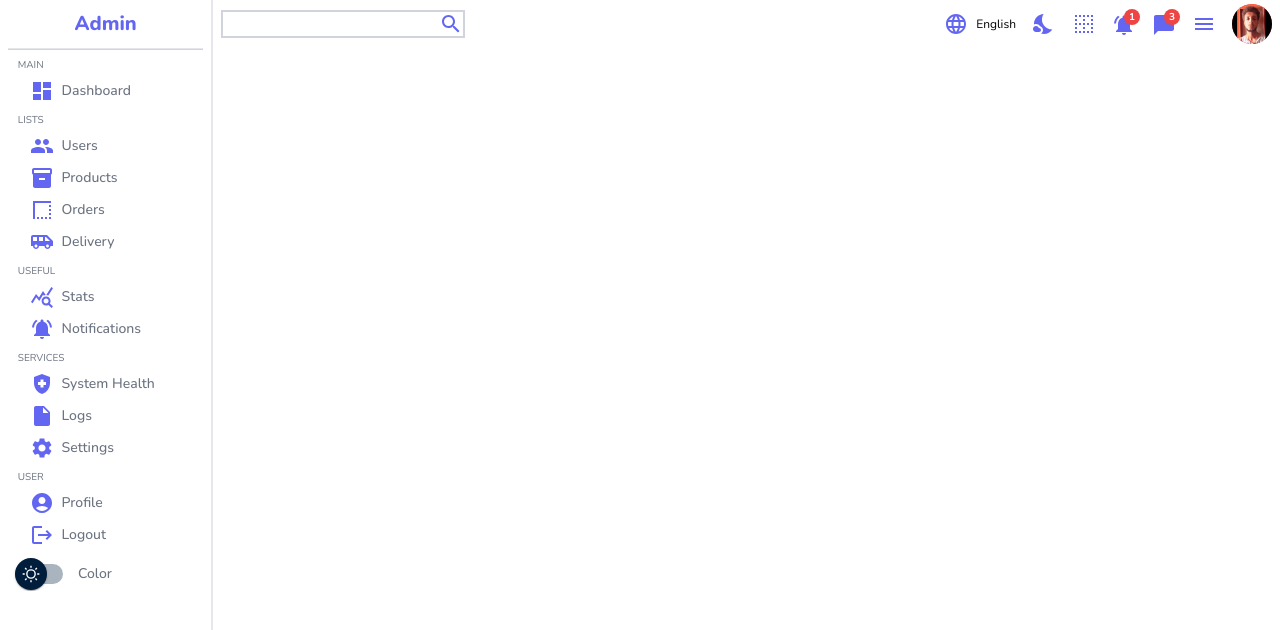
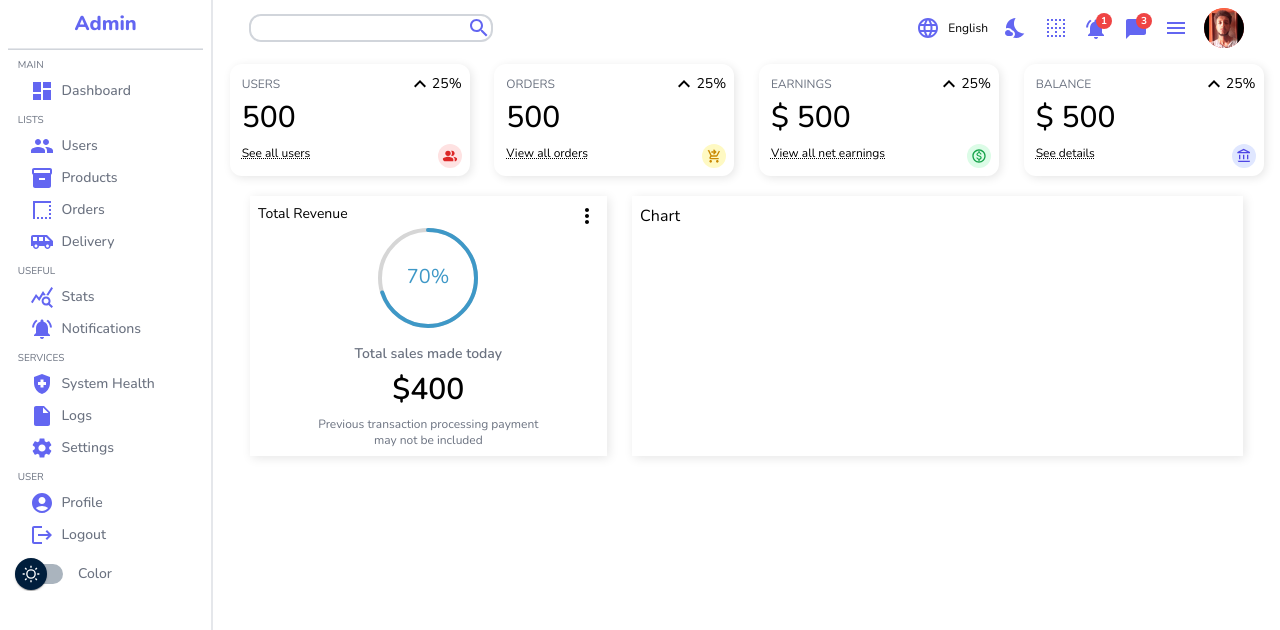
Before and after one commit to liferacer23/Adminstrator, a React (Create React App) app: page / in a window 1280 px wide. Shown: the top 630 px of the page. Built offline with nearby package versions, Linux system fonts and the light colour scheme.

Commit message:
added widgets and chart components

```diff
--- a/package.json
+++ b/package.json
@@ -14,6 +14,7 @@
     "framer-motion": "^6.3.11",
     "postcss": "^8.4.14",
     "react": "^18.2.0",
+    "react-circular-progressbar": "^2.0.4",
     "react-dom": "^18.2.0",
     "react-router-dom": "^6.3.0",
     "react-scripts": "5.0.1",
--- /dev/null
+++ b/src/components/Chart.js
@@ -0,0 +1,7 @@
+import React from 'react'
+
+export default function Chart() {
+  return (
+    <div className='shadow-3xl w-[60%] p-2'>Chart</div>
+  )
+}
--- a/src/components/Container.js
+++ b/src/components/Container.js
@@ -1,9 +1,21 @@
 import NavBar from "../components/NavBar";
-
+import Widget from "./Widget";
+import Featured from "./Featured";
+import Chart from "./Chart";
 export default function Container() {
   return (
-    <div className='lg:w-5/6 md:w-full sm-w:full flex flex-col'>
-      <NavBar/>
+    <div className="lg:w-5/6 md:w-full sm-w:full flex flex-col p-1">
+      <NavBar />
+      <div className="flex flex-wrap justify-around mt-3">
+        <Widget type="users" />
+        <Widget type="orders" />
+        <Widget type="earnings" />
+        <Widget type="balance" />
       </div>
-  )
+      <div className="flex justify-around p-2 mt-3 mx-3">
+        <Featured />
+        <Chart />
+      </div>
+    </div>
+  );
 }
--- /dev/null
+++ b/src/components/Featured.js
@@ -0,0 +1,24 @@
+import React from "react";
+import MoreVertIcon from "@mui/icons-material/MoreVert";
+import { CircularProgressbar } from "react-circular-progressbar";
+import "react-circular-progressbar/dist/styles.css";
+export default function Featured() {
+  return (
+    <div className="shadow-3xl flex flex-col p-2 w-[35%]">
+      <div className="flex justify-between">
+        <h1 className="text-sm">Total Revenue</h1>
+        <MoreVertIcon className="cursor-pointer text-sm" />
+      </div>
+      <div className="flex flex-col space-y-4 items-center">
+        <div className="w-[100px] h-[100px]">
+          <CircularProgressbar value={70} text="70%" strokeWidth={4} />
+        </div>
+        <div className="flex flex-col items-center space-y-2 ">
+          <h1 className="text-sm font-semibold text-gray-500">Total sales made today</h1>
+          <h1 className="text-3xl font-semibold">$400</h1>
+          <h1 className="text-xs text-center text-gray-500 w-[70%]">Previous transaction processing payment may not be included</h1>
+        </div>
+      </div>
+    </div>
+  );
+}
--- a/src/components/NavBar.js
+++ b/src/components/NavBar.js
@@ -9,11 +9,11 @@ import avatar from "../Images/avatar.jpg"
 
 export default function NavBar() {
   return (
-    <div className="w-full flex items-center justify-between p-2 h-12">
-      <div className="border-2 border-gray-300">
-        <div className="flex items-center gap-1 w-full h-full">
-          <input className="outline-none pl-2" type="text" />
-          <SearchIcon className="cursor-pointer text-indigo-500" />
+    <div className="px-8 md:w-full flex xs:w-screen md:flex-row xs:flex-col xs:h-24 xs:items-center items-center justify-between p-2 md:h-12">
+      <div className="border-2 border-gray-300 rounded-xl">
+        <div className="flex items-center gap-1 w-full h-full rounded-xl">
+          <input className="outline-none pl-2 rounded-xl" type="text" />
+          <SearchIcon className="cursor-pointer text-indigo-500  w-[25px] h-[25px]" />
         </div>
       </div>
       <div>
--- /dev/null
+++ b/src/components/Widget.js
@@ -0,0 +1,76 @@
+import React from "react";
+import KeyboardArrowUpIcon from "@mui/icons-material/KeyboardArrowUp";
+import PeopleAltIcon from "@mui/icons-material/PeopleAlt";
+import AccountBalanceWalletOutlinedIcon from "@mui/icons-material/AccountBalanceOutlined";
+import ShoppingCartOutlinedIcon from "@mui/icons-material/ShoppingCartCheckoutOutlined";
+import MonetizationOutlinedIcon from "@mui/icons-material/MonetizationOnOutlined";
+export default function Widget({ type }) {
+  let data;
+  const amount=500;
+  const percentage=25;
+
+  switch (type) {
+    case "users":
+      data = {
+        title: "USERS",
+        isMoney: false,
+        link: "See all users",
+        icon: (
+          <PeopleAltIcon className="self-end bg-red-100 p-1 text-red-600 rounded-full" />
+        ),
+      };
+      break;
+    case "balance":
+      data = {
+        title: "BALANCE",
+        isMoney: true,
+        link: "See details",
+        icon: (
+          <AccountBalanceWalletOutlinedIcon className="self-end bg-indigo-100 p-1 text-indigo-600 rounded-full" />
+        ),
+      };
+      break;
+    case "orders":
+      data = {
+        title: "ORDERS",
+        isMoney: false,
+        link: "View all orders",
+        icon: (
+          <ShoppingCartOutlinedIcon className="self-end bg-yellow-100 p-1 text-yellow-600 rounded-full" />
+        ),
+      };
+      break;
+    case "earnings":
+      data = {
+        title: "EARNINGS",
+        isMoney: true,
+        link: "View all net earnings",
+        icon: (
+          <MonetizationOutlinedIcon className="self-end bg-green-100 p-1 text-green-600 rounded-full" />
+        ),
+      };
+      break;
+    default:
+      break;
+  }
+  return (
+    <div className="p-2 flex items-center justify-between bg-red w-[15rem] h-[7rem] rounded-xl shadow-3xl hover:-translate-y-1 transition duration-1000">
+      <div className="flex flex-col p-1 space-y-2 h-full">
+        <h1 className="text-xs text-gray-500">{data.title}</h1>
+        <h1 className="text-3xl font-medium">{data.isMoney?`$ ${amount}`:amount}</h1>
+        <p className="decoration-dotted text-[12px] underline underline-offset-1 cursor-pointer">
+          {data.link}
+        </p>
+      </div>
+      <div className="flex flex-col justify-between h-full">
+        <div className="flex items-center">
+          <KeyboardArrowUpIcon className="cursor-pointer" />
+          <span className="text-sm">{percentage}%</span>
+        </div>
+        <div className="flex justify-end">
+        {data.icon}
+        </div>
+      </div>
+    </div>
+  );
+}
--- a/tailwind.config.js
+++ b/tailwind.config.js
@@ -22,7 +22,11 @@ module.exports = {
       '2xl': '1536px',
       // => @media (min-width: 1536px) { ... }
     },
-    extend: {},
+    extend: {
+      boxShadow: {
+        '3xl': '2px 2px 10px rgba(0,0,0,0.1)',
+      }
+    },
   },
   plugins: [],
 }
```
Also changed, not shown: 1 other file (tests, documents, lock files or other folders).
